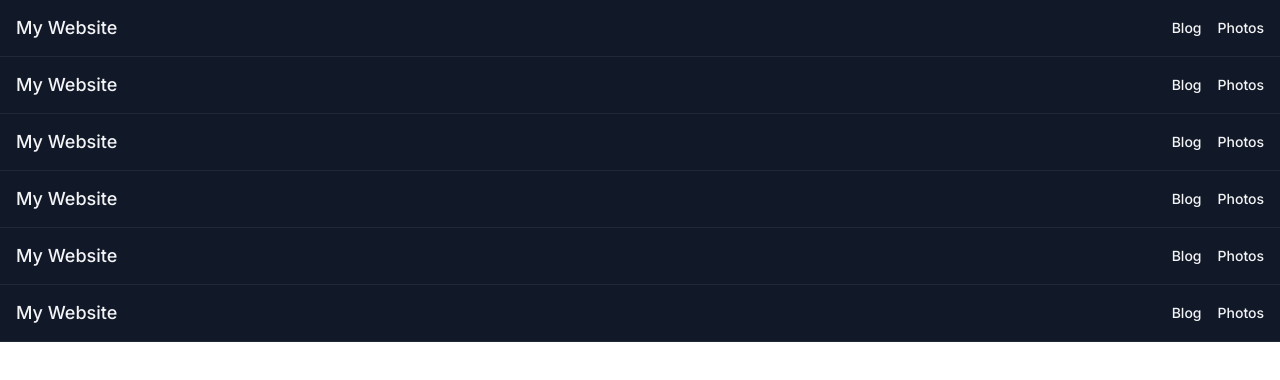
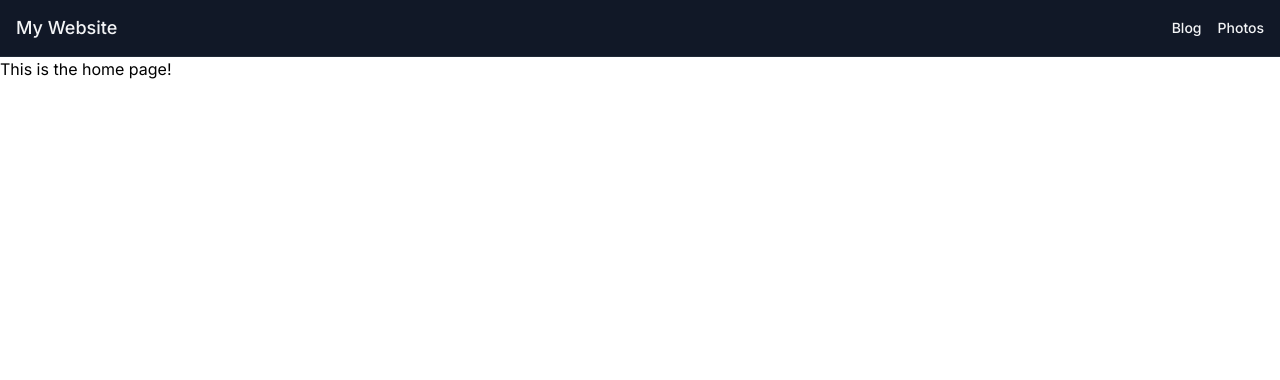
Before and after one commit to dereklee5/my-website-demo, a Next.js app: page / in a window 1280 px wide. Shown: the top 380 px of the page. Built offline with nearby package versions, Linux system fonts and the light colour scheme.

Commit message:
navbar global component

```diff
--- a/app/blog/page.js
+++ b/app/blog/page.js
@@ -1,3 +1,10 @@
+import Navbar from "../components/Navbar";
+
 export default function Blog() {
-    return <p>This is the blog!</p>;
-  }
+  return (
+    <div>
+      <Navbar />
+      <p>This is the blog!</p>
+    </div>
+  );
+}
--- /dev/null
+++ b/app/components/Navbar.js
@@ -0,0 +1,19 @@
+export default function Navbar() {
+    return (
+      <nav className="border-b sticky top-0 bg-gray-900 text-gray-100 border-gray-800 z-10">
+        <div className="h-14 max-w-7xl p-4 mx-auto flex items-center justify-between">
+          <a href="/" className="font-medium text-lg md:hover:underline">
+            My Website
+          </a>
+          <ul className="hidden md:flex items-center justify-end space-x-4 text-sm font-medium">
+            <li className="md:hover:underline">
+              <a href="/blog">Blog</a>
+            </li>
+            <li className="md:hover:underline">
+              <a href="/photos">Photos</a>
+            </li>
+          </ul>
+        </div>
+      </nav>
+    );
+  }
--- a/app/page.js
+++ b/app/page.js
@@ -1,30 +1,10 @@
+import Navbar from "./components/Navbar";
+
 export default function Home() {
   return (
     <div>
       <Navbar />
-      <Navbar />
-      <Navbar />
-      <Navbar />
-      <Navbar />
-      <Navbar />
+      <p>This is the home page!</p>
     </div>
   );
 }
-
-function Navbar() {
-  return (
-    <nav className="border-b border-gray-800 sticky top-0 bg-gray-900 text-gray-100 z-10">
-    <div className="h-14 max-w-7xl p-4 mx-auto flex items-center justify-between">
-      <a href="/" className="font-medium text-lg md:hover:underline">My Website</a>
-      <ul className = "flex items-center justify-end space-x-4 text-sm font-medium">
-        <li className="md:hover:underline">
-          <a href="/blog">Blog</a>
-        </li>
-        <li className="md:hover:underline">
-          <a href="/photos">Photos</a>
-        </li>
-      </ul>
-    </div>
-  </nav>
-  );
-}
```
